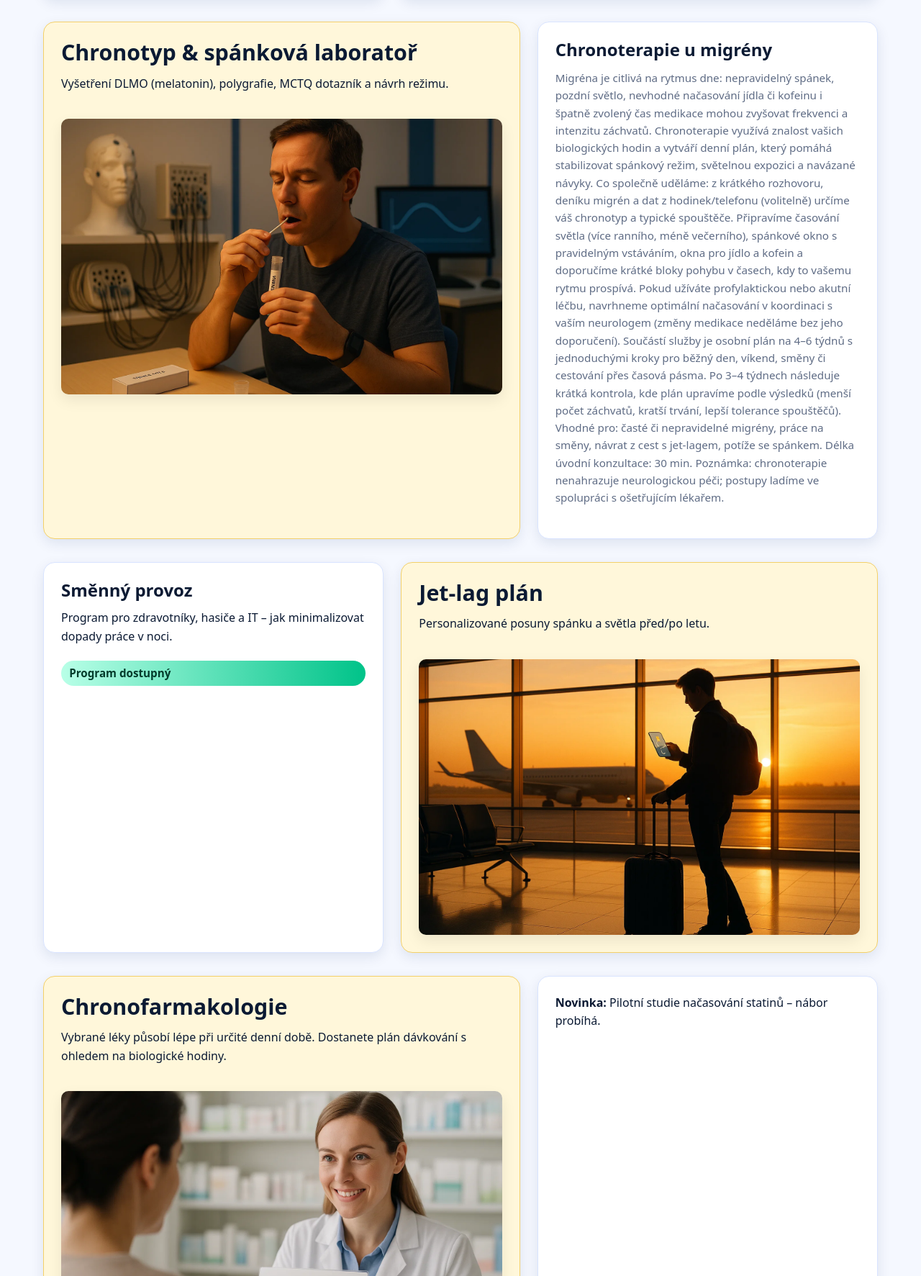
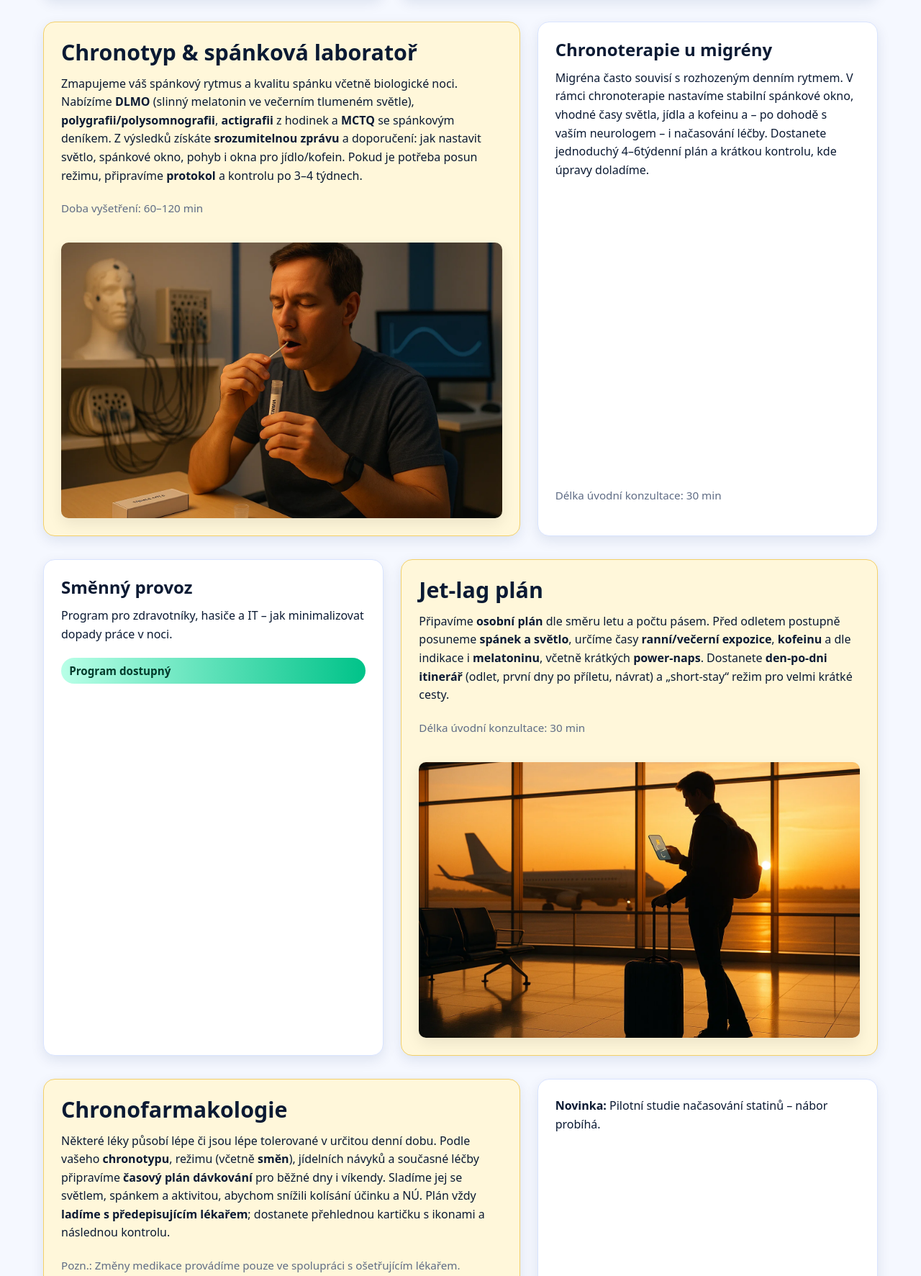
Before and after one commit to Jokekill/Projekt-SpankovaKlinika, a plain HTML site: page index.html in a window 1280 px wide. Shown: the part 726-2499 px from the top of the page at 72% size. Drawn offline with Linux system fonts and the light colour scheme.

Commit message:
Update text

```diff
--- a/index.html
+++ b/index.html
@@ -57,23 +57,16 @@
   <!-- Řádek 2: obrázek vlevo (širší), text vpravo (užší) -->
   <div class="feature-row reverse">
     <article class="panel image">
-      <h2>Chronotyp & spánková laboratoř</h2>
-      <p>Vyšetření DLMO (melatonin), polygrafie, MCTQ dotazník a návrh režimu.</p>
+<h2>Chronotyp &amp; spánková laboratoř</h3>
+<p>Zmapujeme váš spánkový rytmus a kvalitu spánku včetně biologické noci. Nabízíme <strong>DLMO</strong> (slinný melatonin ve večerním tlumeném světle), <strong>polygrafii/polysomnografii</strong>, <strong>actigrafii</strong> z hodinek a <strong>MCTQ</strong> se spánkovým deníkem. Z výsledků získáte <strong>srozumitelnou zprávu</strong> a doporučení: jak nastavit světlo, spánkové okno, pohyb i okna pro jídlo/kofein. Pokud je potřeba posun režimu, připravíme <strong>protokol</strong> a kontrolu po 3–4&nbsp;týdnech.</p>
+<p class="meta">Doba vyšetření: 60–120&nbsp;min</p>
+
       <img src="images/lab.webp" alt="Spánková laboratoř – vyšetření" />
     </article>
     <article class="card text">
       <h3>Chronoterapie u migrény</h3>
-      <p class="meta">Migréna je citlivá na rytmus dne: nepravidelný spánek, pozdní světlo, nevhodné načasování jídla či kofeinu i špatně zvolený čas medikace mohou zvyšovat frekvenci a intenzitu záchvatů. Chronoterapie využívá znalost vašich biologických hodin a vytváří denní plán, který pomáhá stabilizovat spánkový režim, světelnou expozici a navázané návyky.
-
-Co společně uděláme: z krátkého rozhovoru, deníku migrén a dat z hodinek/telefonu (volitelně) určíme váš chronotyp a typické spouštěče. Připravíme časování světla (více ranního, méně večerního), spánkové okno s pravidelným vstáváním, okna pro jídlo a kofein a doporučíme krátké bloky pohybu v časech, kdy to vašemu rytmu prospívá. Pokud užíváte profylaktickou nebo akutní léčbu, navrhneme optimální načasování v koordinaci s vaším neurologem (změny medikace neděláme bez jeho doporučení).
-
-Součástí služby je osobní plán na 4–6 týdnů s jednoduchými kroky pro běžný den, víkend, směny či cestování přes časová pásma. Po 3–4 týdnech následuje krátká kontrola, kde plán upravíme podle výsledků (menší počet záchvatů, kratší trvání, lepší tolerance spouštěčů).
-
-Vhodné pro: časté či nepravidelné migrény, práce na směny, návrat z cest s jet-lagem, potíže se spánkem.
-
-Délka úvodní konzultace: 30 min.
-
-Poznámka: chronoterapie nenahrazuje neurologickou péči; postupy ladíme ve spolupráci s ošetřujícím lékařem.</p>
+<p>Migréna často souvisí s rozhozeným denním rytmem. V rámci chronoterapie nastavíme stabilní spánkové okno, vhodné časy světla, jídla a kofeinu a – po dohodě s vaším neurologem – i načasování léčby. Dostanete jednoduchý 4–6týdenní plán a krátkou kontrolu, kde úpravy doladíme.</p>
+<p class="meta">Délka úvodní konzultace: 30&nbsp;min</p>
     </article>
   </div>
 
@@ -85,8 +78,10 @@ Poznámka: chronoterapie nenahrazuje neurologickou péči; postupy ladíme ve sp
       <p class="badge ok">Program dostupný</p>
     </article>
     <article class="panel image">
-      <h2>Jet-lag plán</h2>
-      <p>Personalizované posuny spánku a světla před/po letu.</p>
+<h2>Jet-lag plán</h3>
+<p>Připavíme <strong>osobní plán</strong> dle směru letu a počtu pásem. Před odletem postupně posuneme <strong>spánek a světlo</strong>, určíme časy <strong>ranní/večerní expozice</strong>, <strong>kofeinu</strong> a dle indikace i <strong>melatoninu</strong>, včetně krátkých <strong>power-naps</strong>. Dostanete <strong>den-po-dni itinerář</strong> (odlet, první dny po příletu, návrat) a „short-stay“ režim pro velmi krátké cesty.</p>
+<p class="meta">Délka úvodní konzultace: 30&nbsp;min</p>
+
       <img src="images/jetlag.webp" alt="Jet-lag – plán posunů spánku" />
     </article>
   </div>
@@ -94,8 +89,10 @@ Poznámka: chronoterapie nenahrazuje neurologickou péči; postupy ladíme ve sp
   <!-- Řádek 4: obrázek vlevo + text -->
   <div class="feature-row reverse">
     <article class="panel image">
-      <h2>Chronofarmakologie</h2>
-      <p>Vybrané léky působí lépe při určité denní době. Dostanete plán dávkování s ohledem na biologické hodiny.</p>
+<h2>Chronofarmakologie</h3>
+<p>Některé léky působí lépe či jsou lépe tolerované v určitou denní dobu. Podle vašeho <strong>chronotypu</strong>, režimu (včetně <strong>směn</strong>), jídelních návyků a současné léčby připravíme <strong>časový plán dávkování</strong> pro běžné dny i víkendy. Sladíme jej se světlem, spánkem a aktivitou, abychom snížili kolísání účinku a NÚ. Plán vždy <strong>ladíme s&nbsp;předepisujícím lékařem</strong>; dostanete přehlednou kartičku s ikonami a následnou kontrolu.</p>
+<p class="meta">Pozn.: Změny medikace provádíme pouze ve spolupráci s&nbsp;ošetřujícím lékařem.</p>
+
       <img src="images/chronopharma.webp" alt="Načasování léčby – chronofarmakologie" />
     </article>
     <aside class="card text" aria-label="Krátké info">
```
